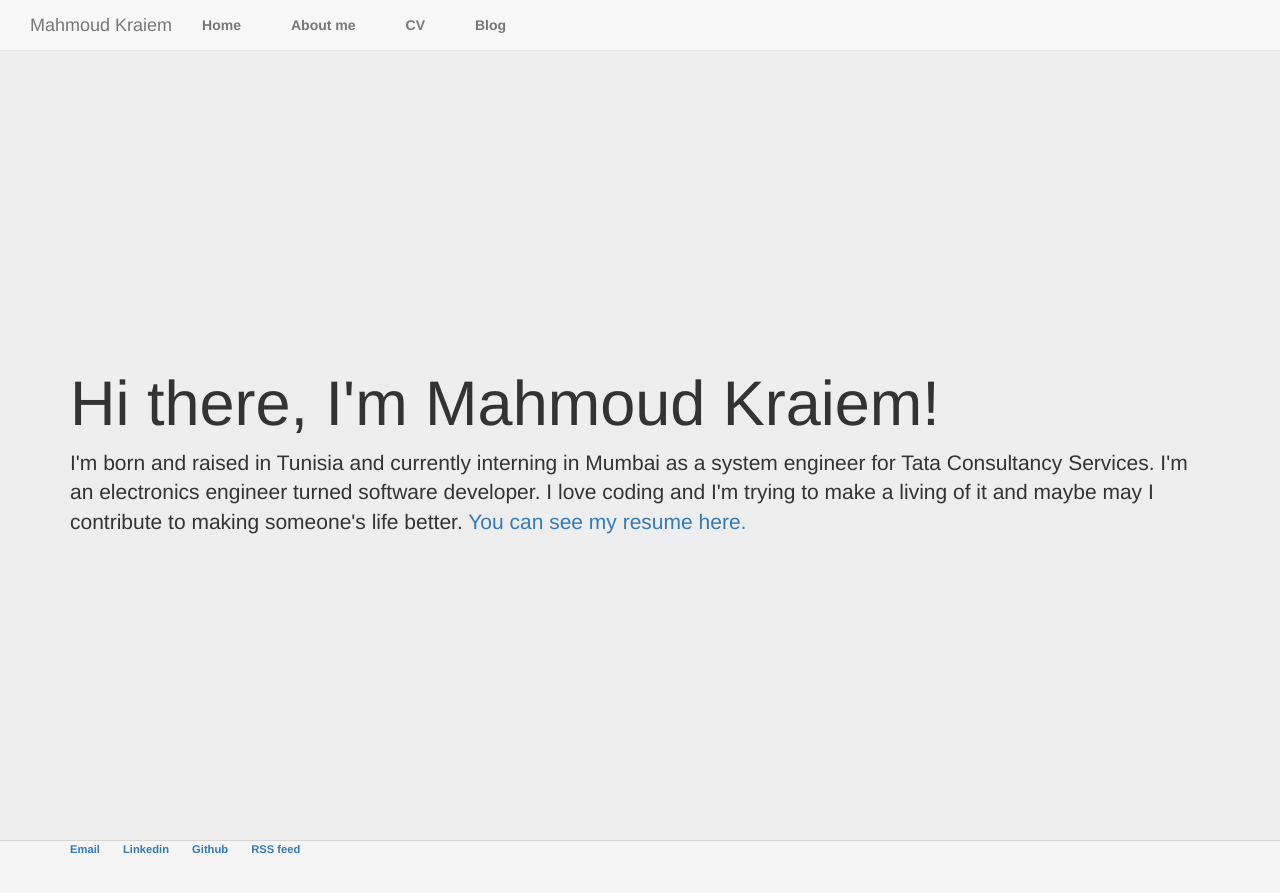
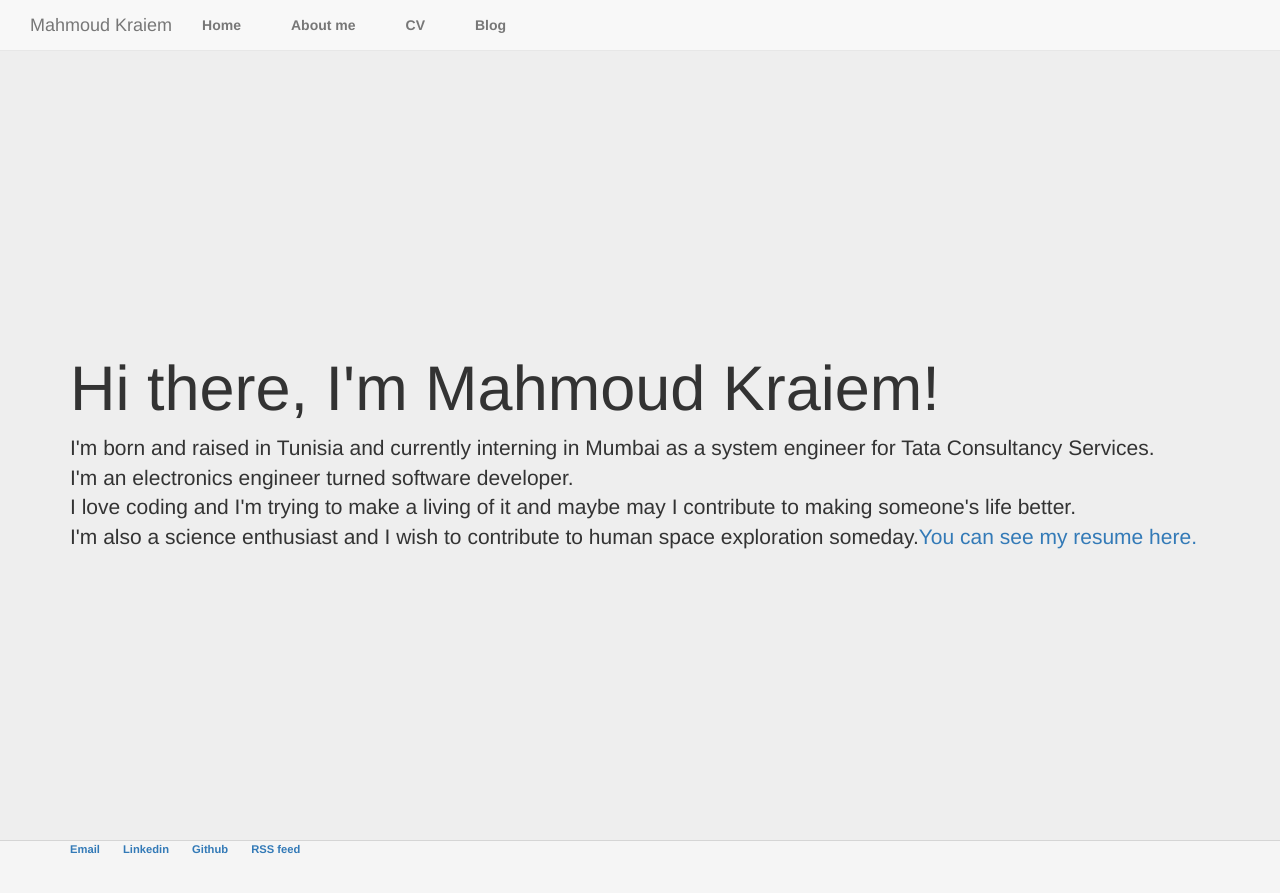
Before and after one commit to breebchi/breebchi.github.io, a Jekyll site: the page built from about/index.html, in a window 1280 px wide. Shown: the top 893 px of the page. Built offline with Jekyll 4.4.1, drawn with Linux system fonts in a browser that asks for light colours; nearby versions of some CDN libraries.

Commit message:
Update index.html

```diff
--- a/about/index.html
+++ b/about/index.html
@@ -4,7 +4,5 @@
 ---
 <div class="blurb">
         		<h1>Hi there, I'm Mahmoud Kraiem!</h1>
-				<p>I'm born and raised in Tunisia and currently interning in Mumbai as a system engineer for Tata Consultancy Services.
-					I'm an electronics engineer turned software developer.
-        I love coding and I'm trying to make a living of it and maybe may I contribute to making someone's life better. <a href="/cv">You can see my resume here.</a></p>
+				<p>I'm born and raised in Tunisia and currently interning in Mumbai as a system engineer for Tata Consultancy Services. <br> I'm an electronics engineer turned software developer. <br>I love coding and I'm trying to make a living of it and maybe may I contribute to making someone's life better. <br> I'm also a science enthusiast and I wish to contribute to human space exploration someday.<a href="/cv">You can see my resume here.</a></p>
     		</div><!-- /.blurb -->
```
